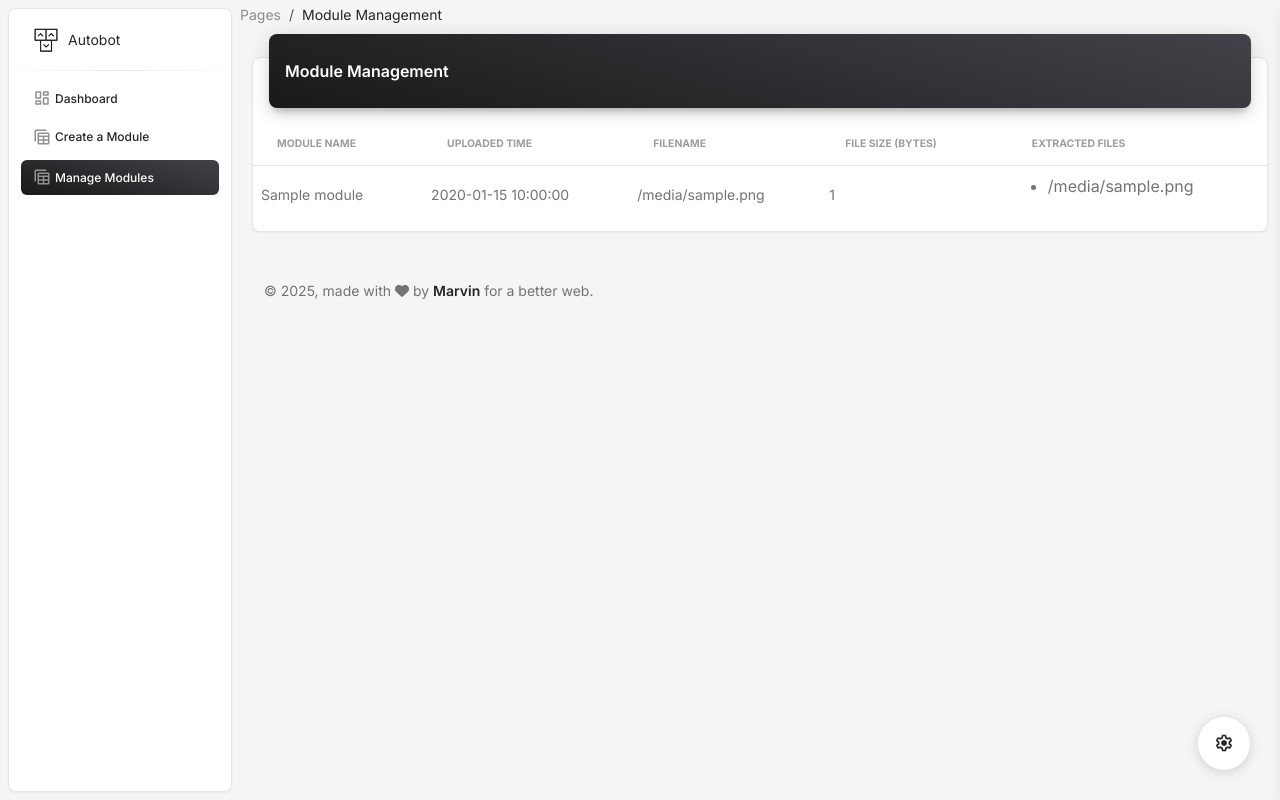
After one commit to Anmepod44/autobot, a FastAPI app: template templates/module-tables.html in a window 1280 px wide. The commit adds this page. Run offline with FastAPI, Linux system fonts and the light colour scheme; the template is opened without the code that fills it: most values are stand-ins (such as "Sample title", 1, 10 or a date in 2020); some libraries are stand-ins or nearby versions.

Commit message:
updated the modules

```diff
--- a/app.py
+++ b/app.py
@@ -71,6 +71,40 @@ def get(request: Request):
 def add_module(request: Request):
     return templates.TemplateResponse('add-module.html', {'request': request})
 
+@app.get("/module-mng")
+def add_manage(request:Request):
+    with sqlite3.connect(DB_FILE) as conn:
+        cursor = conn.cursor()
+        cursor.execute('''
+            SELECT id, module_name, uploaded_time, filename, file_size, extracted_files
+            FROM modules
+        ''')
+        rows = cursor.fetchall()
+
+        # Structure the response
+        modules = [
+            {
+                "id": row[0],
+                "module_name": row[1],
+                "uploaded_time": row[2],
+                "filename": row[3],
+                "file_size": row[4],
+                "extracted_files": row[5].split(", ") if row[5] else []
+            }
+            for row in rows
+        ]
+
+    return templates.TemplateResponse('module-tables.html', {'request': request, 'modules': modules})
+
+#Endpoint to delete a specific module.
+@app.delete("/delete-module/{module_id}")
+def delete_module(module_id: int):
+    with sqlite3.connect(DB_FILE) as conn:
+        cursor = conn.cursor()
+        cursor.execute("DELETE FROM modules WHERE id = ?", (module_id,))
+        conn.commit()
+    return JSONResponse(content={"message": f"Module with ID {module_id} deleted."})
+
 @app.get("/modules")
 def get_all_modules():
     with sqlite3.connect(DB_FILE) as conn:
--- a/templates/dashboard.html
+++ b/templates/dashboard.html
@@ -58,6 +58,12 @@
           <a class="nav-link text-dark" href="/add-module">
             <i class="material-symbols-rounded opacity-5">table_view</i>
             <span class="nav-link-text ms-1">Create a Module</span>
+          </a>
+        </li>
+        <li class="nav-item">
+          <a class="nav-link text-dark" href="/module-mng">
+            <i class="material-symbols-rounded opacity-5">table_view</i>
+            <span class="nav-link-text ms-1">Manage Modules</span>
           </a>
         </li>
         <!-- <li class="nav-item">
--- /dev/null
+++ b/templates/module-tables.html
@@ -0,0 +1,382 @@
+<!--
+=========================================================
+* Material Dashboard 3 - v3.2.0
+=========================================================
+
+* Product Page: https://www.creative-tim.com/product/material-dashboard
+* Copyright 2024 Autobot (https://www.creative-tim.com)
+* Licensed under MIT (https://www.creative-tim.com/license)
+* Coded by Autobot
+
+=========================================================
+
+* The above copyright notice and this permission notice shall be included in all copies or substantial portions of the Software.
+-->
+<!DOCTYPE html>
+<html lang="en">
+
+<head>
+  <meta charset="utf-8" />
+  <meta name="viewport" content="width=device-width, initial-scale=1, shrink-to-fit=no">
+  <link rel="apple-touch-icon" sizes="76x76" href="static/assets/img/apple-icon.png">
+  <link rel="icon" type="image/png" href="static/assets/img/favicon.png">
+  <title>
+    Module Manager
+  </title>
+  <!--     Fonts and icons     -->
+  <link rel="stylesheet" type="text/css" href="https://fonts.googleapis.com/css?family=Inter:300,400,500,600,700,900" />
+  <!-- Nucleo Icons -->
+  <link href="static/assets/css/nucleo-icons.css" rel="stylesheet" />
+  <link href="static/assets/css/nucleo-svg.css" rel="stylesheet" />
+  <!-- Font Awesome Icons -->
+  <script src="https://kit.fontawesome.com/42d5adcbca.js" crossorigin="anonymous"></script>
+  <!-- Material Icons -->
+  <link rel="stylesheet" href="https://fonts.googleapis.com/css2?family=Material+Symbols+Rounded:opsz,wght,FILL,GRAD@24,400,0,0" />
+  <!-- CSS Files -->
+  <link id="pagestyle" href="static/assets/css/material-dashboard.css?v=3.2.0" rel="stylesheet" />
+</head>
+
+<body class="g-sidenav-show  bg-gray-100">
+  <aside class="sidenav navbar navbar-vertical navbar-expand-xs border-radius-lg fixed-start ms-2  bg-white my-2" id="sidenav-main">
+    <div class="sidenav-header">
+      <i class="fas fa-times p-3 cursor-pointer text-dark opacity-5 position-absolute end-0 top-0 d-none d-xl-none" aria-hidden="true" id="iconSidenav"></i>
+      <a class="navbar-brand px-4 py-3 m-0" href="#" target="_blank">
+        <img src="static/assets/img/logo-ct-dark.png" class="navbar-brand-img" width="26" height="26" alt="main_logo">
+        <span class="ms-1 text-sm text-dark">Autobot</span>
+      </a>
+    </div>
+    <hr class="horizontal dark mt-0 mb-2">
+    <div class="collapse navbar-collapse  w-auto " id="sidenav-collapse-main">
+      <ul class="navbar-nav">
+
+        <li class="nav-item">
+            <a class="nav-link text-dark" href="/">
+              <i class="material-symbols-rounded opacity-5">dashboard</i>
+              <span class="nav-link-text ms-1">Dashboard</span>
+            </a>
+          </li>
+          <li class="nav-item">
+            <a class="nav-link text-dark" href="/add-module">
+              <i class="material-symbols-rounded opacity-5">table_view</i>
+              <span class="nav-link-text ms-1">Create a Module</span>
+            </a>
+          </li>
+        <li class="nav-item">
+          <a class="nav-link active bg-gradient-dark text-white" href="/module-mng">
+            <i class="material-symbols-rounded opacity-5">table_view</i>
+            <span class="nav-link-text ms-1">Manage Modules</span>
+          </a>
+        </li>
+        <!-- <li class="nav-item">
+          <a class="nav-link text-dark" href="../pages/billing.html">
+            <i class="material-symbols-rounded opacity-5">receipt_long</i>
+            <span class="nav-link-text ms-1">Billing</span>
+          </a>
+        </li>
+        <li class="nav-item">
+          <a class="nav-link text-dark" href="../pages/virtual-reality.html">
+            <i class="material-symbols-rounded opacity-5">view_in_ar</i>
+            <span class="nav-link-text ms-1">Virtual Reality</span>
+          </a>
+        </li>
+        <li class="nav-item">
+          <a class="nav-link text-dark" href="../pages/rtl.html">
+            <i class="material-symbols-rounded opacity-5">format_textdirection_r_to_l</i>
+            <span class="nav-link-text ms-1">RTL</span>
+          </a>
+        </li>
+        <li class="nav-item">
+          <a class="nav-link text-dark" href="../pages/notifications.html">
+            <i class="material-symbols-rounded opacity-5">notifications</i>
+            <span class="nav-link-text ms-1">Notifications</span>
+          </a>
+        </li>
+        <li class="nav-item mt-3">
+          <h6 class="ps-4 ms-2 text-uppercase text-xs text-dark font-weight-bolder opacity-5">Account pages</h6>
+        </li>
+        <li class="nav-item">
+          <a class="nav-link text-dark" href="../pages/profile.html">
+            <i class="material-symbols-rounded opacity-5">person</i>
+            <span class="nav-link-text ms-1">Profile</span>
+          </a>
+        </li>
+        <li class="nav-item">
+          <a class="nav-link text-dark" href="../pages/sign-in.html">
+            <i class="material-symbols-rounded opacity-5">login</i>
+            <span class="nav-link-text ms-1">Sign In</span>
+          </a>
+        </li>
+        <li class="nav-item">
+          <a class="nav-link text-dark" href="../pages/sign-up.html">
+            <i class="material-symbols-rounded opacity-5">assignment</i>
+            <span class="nav-link-text ms-1">Sign Up</span>
+          </a>
+        </li> -->
+      </ul>
+    </div>
+  </aside>
+  <main class="main-content position-relative max-height-vh-100 h-100 border-radius-lg ">
+    <!-- Navbar -->
+    <nav aria-label="breadcrumb">
+        <ol class="breadcrumb bg-transparent mb-0 pb-0 pt-1 px-0 me-sm-6 me-5">
+          <li class="breadcrumb-item text-sm"><a class="opacity-5 text-dark" href="javascript:;">Pages</a></li>
+          <li class="breadcrumb-item text-sm text-dark active" aria-current="page">Module Management</li>
+        </ol>
+      </nav>
+      <div class="collapse navbar-collapse mt-sm-0 mt-2 me-md-0 me-sm-4" id="navbar">
+        <div class="ms-md-auto pe-md-3 d-flex align-items-center">
+          <div class="input-group input-group-outline">
+            <label class="form-label">Type here...</label>
+            <input type="text" class="form-control">
+          </div>
+        </div>
+        <ul class="navbar-nav d-flex align-items-center  justify-content-end">
+          <li class="nav-item d-xl-none ps-3 d-flex align-items-center">
+            <a href="javascript:;" class="nav-link text-body p-0" id="iconNavbarSidenav">
+              <div class="sidenav-toggler-inner">
+                <i class="sidenav-toggler-line"></i>
+                <i class="sidenav-toggler-line"></i>
+                <i class="sidenav-toggler-line"></i>
+              </div>
+            </a>
+          </li>
+          <li class="nav-item px-3 d-flex align-items-center">
+            <a href="javascript:;" class="nav-link text-body p-0">
+              <i class="material-symbols-rounded fixed-plugin-button-nav">settings</i>
+            </a>
+          </li>
+          <!-- <li class="nav-item dropdown pe-3 d-flex align-items-center">
+            <a href="javascript:;" class="nav-link text-body p-0" id="dropdownMenuButton" data-bs-toggle="dropdown" aria-expanded="false">
+              <i class="material-symbols-rounded">notifications</i>
+            </a> -->
+            <!-- <ul class="dropdown-menu  dropdown-menu-end  px-2 py-3 me-sm-n4" aria-labelledby="dropdownMenuButton">
+              <li class="mb-2">
+                <a class="dropdown-item border-radius-md" href="javascript:;">
+                  <div class="d-flex py-1">
+                    <div class="my-auto">
+                      <img src="static/assets/img/team-2.jpg" class="avatar avatar-sm  me-3 ">
+                    </div>
+                    <div class="d-flex flex-column justify-content-center">
+                      <h6 class="text-sm font-weight-normal mb-1">
+                        <span class="font-weight-bold">New message</span> from Laur
+                      </h6>
+                      <p class="text-xs text-secondary mb-0">
+                        <i class="fa fa-clock me-1"></i>
+                        13 minutes ago
+                      </p>
+                    </div>
+                  </div>
+                </a>
+              </li> -->
+              <!-- <li class="mb-2">
+                <a class="dropdown-item border-radius-md" href="javascript:;">
+                  <div class="d-flex py-1">
+                    <div class="my-auto">
+                      <img src="static/assets/img/small-logos/logo-spotify.svg" class="avatar avatar-sm bg-gradient-dark  me-3 ">
+                    </div>
+                    <div class="d-flex flex-column justify-content-center">
+                      <h6 class="text-sm font-weight-normal mb-1">
+                        <span class="font-weight-bold">New album</span> by Travis Scott
+                      </h6>
+                      <p class="text-xs text-secondary mb-0">
+                        <i class="fa fa-clock me-1"></i>
+                        1 day
+                      </p>
+                    </div>
+                  </div>
+                </a>
+              </li>
+              <li>
+                <a class="dropdown-item border-radius-md" href="javascript:;">
+                  <div class="d-flex py-1">
+                    <div class="avatar avatar-sm bg-gradient-secondary  me-3  my-auto">
+                      <svg width="12px" height="12px" viewBox="0 0 43 36" version="1.1" xmlns="http://www.w3.org/2000/svg" xmlns:xlink="http://www.w3.org/1999/xlink">
+                        <title>credit-card</title>
+                        <g stroke="none" stroke-width="1" fill="none" fill-rule="evenodd">
+                          <g transform="translate(-2169.000000, -745.000000)" fill="#FFFFFF" fill-rule="nonzero">
+                            <g transform="translate(1716.000000, 291.000000)">
+                              <g transform="translate(453.000000, 454.000000)">
+                                <path class="color-background" d="M43,10.7482083 L43,3.58333333 C43,1.60354167 41.3964583,0 39.4166667,0 L3.58333333,0 C1.60354167,0 0,1.60354167 0,3.58333333 L0,10.7482083 L43,10.7482083 Z" opacity="0.593633743"></path>
+                                <path class="color-background" d="M0,16.125 L0,32.25 C0,34.2297917 1.60354167,35.8333333 3.58333333,35.8333333 L39.4166667,35.8333333 C41.3964583,35.8333333 43,34.2297917 43,32.25 L43,16.125 L0,16.125 Z M19.7083333,26.875 L7.16666667,26.875 L7.16666667,23.2916667 L19.7083333,23.2916667 L19.7083333,26.875 Z M35.8333333,26.875 L28.6666667,26.875 L28.6666667,23.2916667 L35.8333333,23.2916667 L35.8333333,26.875 Z"></path>
+                              </g>
+                            </g>
+                          </g>
+                        </g>
+                      </svg>
+                    </div>
+                    <div class="d-flex flex-column justify-content-center">
+                      <h6 class="text-sm font-weight-normal mb-1">
+                        Payment successfully completed
+                      </h6>
+                      <p class="text-xs text-secondary mb-0">
+                        <i class="fa fa-clock me-1"></i>
+                        2 days
+                      </p>
+                    </div>
+                  </div>
+                </a>
+              </li>
+            </ul>
+          </li> -->
+          <li class="nav-item d-flex align-items-center">
+            <a href="../pages/sign-in.html" class="nav-link text-body font-weight-bold px-0">
+              <i class="material-symbols-rounded">account_circle</i>
+            </a>
+          </li>
+        </ul>
+      </div>
+    </div>
+  </nav>
+    <!-- End Navbar -->
+    <div class="container-fluid py-2">
+      <div class="row">
+        <div class="col-12">
+          <div class="card my-4">
+            <div class="card-header p-0 position-relative mt-n4 mx-3 z-index-2">
+              <div class="bg-gradient-dark shadow-dark border-radius-lg pt-4 pb-3">
+                <h6 class="text-white text-capitalize ps-3">Module Management</h6>
+              </div>
+            </div>
+            <div class="card-body px-0 pb-2">
+              <div class="table-responsive p-0">
+                <table class="table align-items-center mb-0">
+                    <thead>
+                      <tr>
+                        <th class="text-uppercase text-secondary text-xxs font-weight-bolder opacity-7">Module Name</th>
+                        <th class="text-uppercase text-secondary text-xxs font-weight-bolder opacity-7">Uploaded Time</th>
+                        <th class="text-uppercase text-secondary text-xxs font-weight-bolder opacity-7">Filename</th>
+                        <th class="text-uppercase text-secondary text-xxs font-weight-bolder opacity-7">File Size (Bytes)</th>
+                        <th class="text-uppercase text-secondary text-xxs font-weight-bolder opacity-7">Extracted Files</th>
+                      </tr>
+                    </thead>
+                    <tbody>
+                      {% for module in modules %}
+                      <tr>
+                        <td>
+                          <p class="text-sm mb-0">{{ module.module_name }}</p>
+                        </td>
+                        <td>
+                          <p class="text-sm mb-0">{{ module.uploaded_time }}</p>
+                        </td>
+                        <td>
+                          <p class="text-sm mb-0">{{ module.filename }}</p>
+                        </td>
+                        <td>
+                          <p class="text-sm mb-0">{{ module.file_size }}</p>
+                        </td>
+                        <td>
+                          <ul>
+                            {% for file in module.extracted_files %}
+                            <li>{{ file }}</li>
+                            {% endfor %}
+                          </ul>
+                        </td>
+                      </tr>
+                      {% endfor %}
+                    </tbody>
+                  </table>
+              </div>
+            </div>
+          </div>
+        </div>
+      </div>
+      <footer class="footer py-4  ">
+        <div class="container-fluid">
+          <div class="row align-items-center justify-content-lg-between">
+            <div class="col-lg-6 mb-lg-0 mb-4">
+              <div class="copyright text-center text-sm text-muted text-lg-start">
+                © <script>
+                  document.write(new Date().getFullYear())
+                </script>,
+                made with <i class="fa fa-heart"></i> by
+                <a href="mnyaranga44@gmail.com" class="font-weight-bold" target="_blank">Marvin</a>
+                for a better web.
+              </div>
+            </div>
+          </div>
+        </div>
+      </footer>
+    </div>
+  </main>
+  <div class="fixed-plugin">
+    <a class="fixed-plugin-button text-dark position-fixed px-3 py-2">
+      <i class="material-symbols-rounded py-2">settings</i>
+    </a>
+    <div class="card shadow-lg">
+      <div class="card-header pb-0 pt-3">
+        <div class="float-start">
+          <h5 class="mt-3 mb-0">Material UI Configurator</h5>
+          <p>See our dashboard options.</p>
+        </div>
+        <div class="float-end mt-4">
+          <button class="btn btn-link text-dark p-0 fixed-plugin-close-button">
+            <i class="material-symbols-rounded">clear</i>
+          </button>
+        </div>
+        <!-- End Toggle Button -->
+      </div>
+      <hr class="horizontal dark my-1">
+      <div class="card-body pt-sm-3 pt-0">
+        <!-- Sidebar Backgrounds -->
+        <div>
+          <h6 class="mb-0">Sidebar Colors</h6>
+        </div>
+        <a href="javascript:void(0)" class="switch-trigger background-color">
+          <div class="badge-colors my-2 text-start">
+            <span class="badge filter bg-gradient-primary" data-color="primary" onclick="sidebarColor(this)"></span>
+            <span class="badge filter bg-gradient-dark active" data-color="dark" onclick="sidebarColor(this)"></span>
+            <span class="badge filter bg-gradient-info" data-color="info" onclick="sidebarColor(this)"></span>
+            <span class="badge filter bg-gradient-success" data-color="success" onclick="sidebarColor(this)"></span>
+            <span class="badge filter bg-gradient-warning" data-color="warning" onclick="sidebarColor(this)"></span>
+            <span class="badge filter bg-gradient-danger" data-color="danger" onclick="sidebarColor(this)"></span>
+          </div>
+        </a>
+        <!-- Sidenav Type -->
+        <div class="mt-3">
+          <h6 class="mb-0">Sidenav Type</h6>
+          <p class="text-sm">Choose between different sidenav types.</p>
+        </div>
+        <div class="d-flex">
+          <button class="btn bg-gradient-dark px-3 mb-2" data-class="bg-gradient-dark" onclick="sidebarType(this)">Dark</button>
+          <button class="btn bg-gradient-dark px-3 mb-2 ms-2" data-class="bg-transparent" onclick="sidebarType(this)">Transparent</button>
+          <button class="btn bg-gradient-dark px-3 mb-2  active ms-2" data-class="bg-white" onclick="sidebarType(this)">White</button>
+        </div>
+        <p class="text-sm d-xl-none d-block mt-2">You can change the sidenav type just on desktop view.</p>
+        <!-- Navbar Fixed -->
+        <div class="mt-3 d-flex">
+          <h6 class="mb-0">Navbar Fixed</h6>
+          <div class="form-check form-switch ps-0 ms-auto my-auto">
+            <input class="form-check-input mt-1 ms-auto" type="checkbox" id="navbarFixed" onclick="navbarFixed(this)">
+          </div>
+        </div>
+        <hr class="horizontal dark my-3">
+        <div class="mt-2 d-flex">
+          <h6 class="mb-0">Light / Dark</h6>
+          <div class="form-check form-switch ps-0 ms-auto my-auto">
+            <input class="form-check-input mt-1 ms-auto" type="checkbox" id="dark-version" onclick="darkMode(this)">
+          </div>
+        </div>
+      </div>
+    </div>
+  </div>
+  <!--   Core JS Files   -->
+  <script src="static/assets/js/core/popper.min.js"></script>
+  <script src="static/assets/js/core/bootstrap.min.js"></script>
+  <script src="static/assets/js/plugins/perfect-scrollbar.min.js"></script>
+  <script src="static/assets/js/plugins/smooth-scrollbar.min.js"></script>
+  <script>
+    var win = navigator.platform.indexOf('Win') > -1;
+    if (win && document.querySelector('#sidenav-scrollbar')) {
+      var options = {
+        damping: '0.5'
+      }
+      Scrollbar.init(document.querySelector('#sidenav-scrollbar'), options);
+    }
+  </script>
+  <!-- Github buttons -->
+  <script async defer src="https://buttons.github.io/buttons.js"></script>
+  <!-- Control Center for Material Dashboard: parallax effects, scripts for the example pages etc -->
+  <script src="static/assets/js/material-dashboard.min.js?v=3.2.0"></script>
+</body>
+
+</html>
```
Also changed, not shown: templates/add-module.html (+6 -12 lines), requirements.txt (line endings or trailing spaces).
